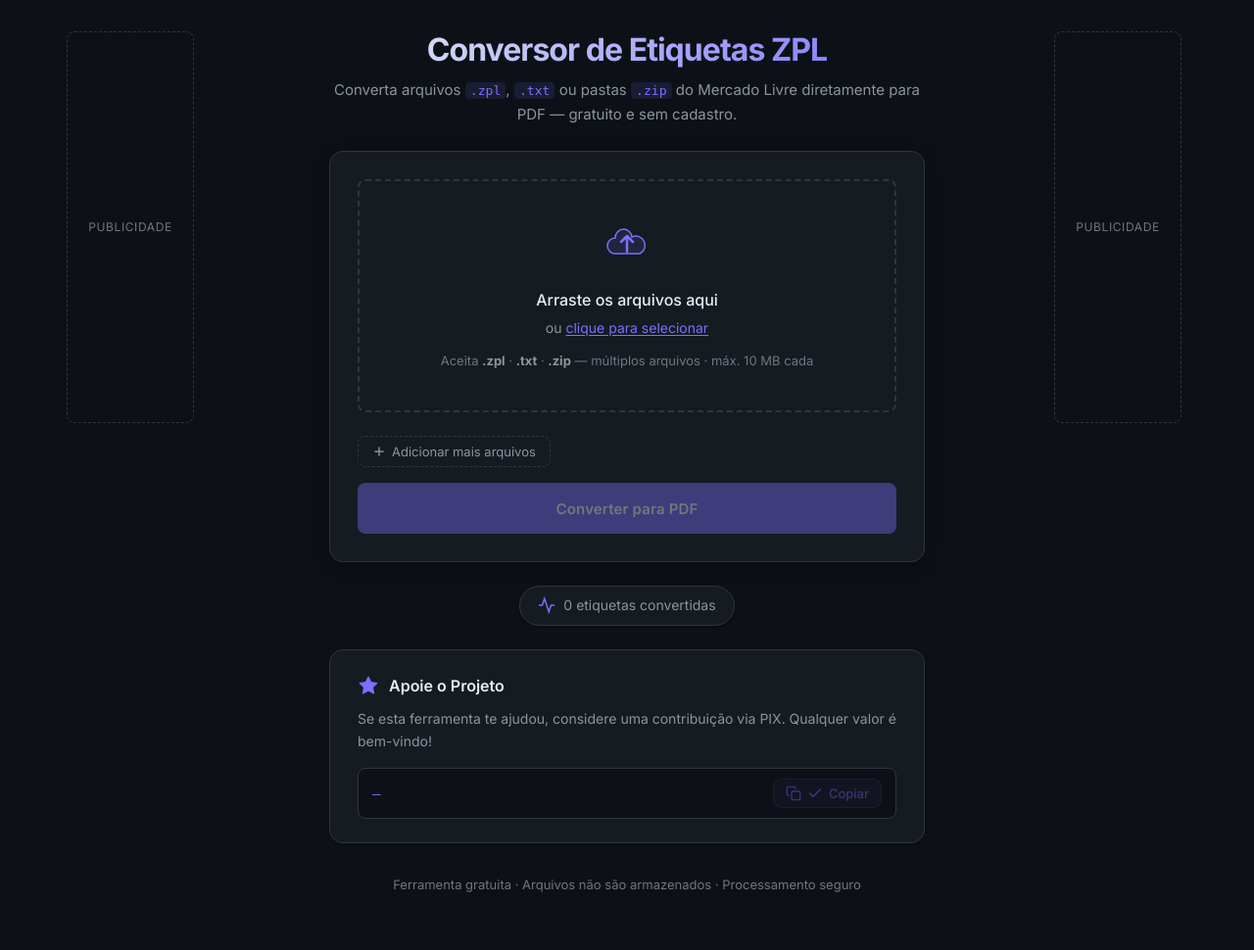
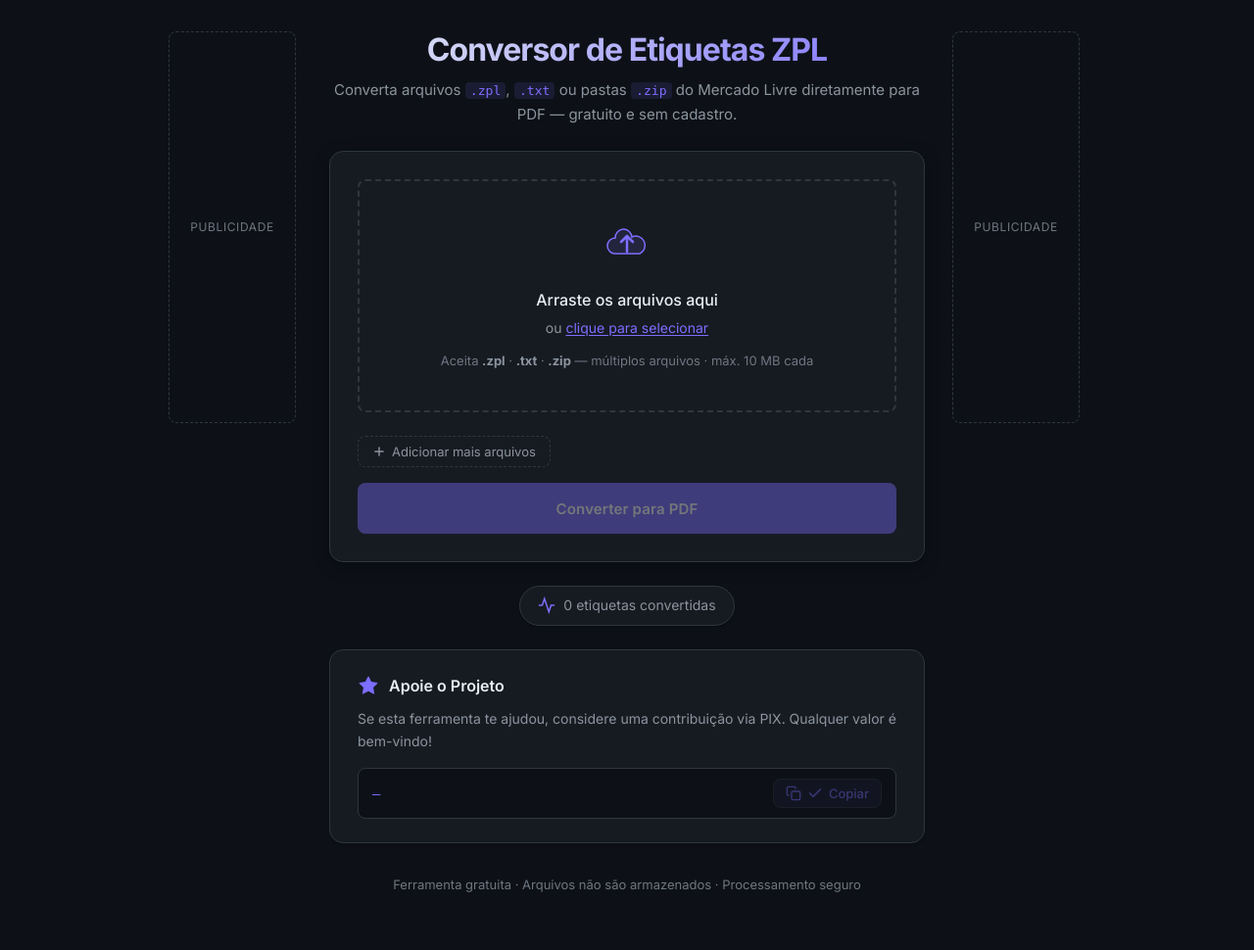
Before and after one commit to R0bzera/Convertemos.io, a Flask app: page / in a window 1280 px wide. Shown: the part 61-1031 px from the top of the page at 98% size. Run offline with Flask 3, Linux system fonts and the light colour scheme; data comes from the database, SQL or seed files in the repository; data that the repository does not hold is empty.

Commit message:
ajuste css

```diff
--- a/static/css/style.css
+++ b/static/css/style.css
@@ -115,9 +115,8 @@ button { cursor: pointer; font-family: inherit; }
 
 /* ── Page layout ── */
 .page-layout {
-  display: grid;
-  grid-template-columns: 160px 1fr 160px;
-  gap: 0;
+  display: flex;
+  justify-content: center;
   max-width: 1200px;
   margin: 0 auto;
   padding: 32px 16px;
@@ -130,6 +129,8 @@ button { cursor: pointer; font-family: inherit; }
   position: sticky;
   top: 76px;
   padding: 0 12px;
+  flex-shrink: 0;
+  width: 160px;
 }
 .ad-slot {
   width: 130px;
@@ -156,8 +157,8 @@ button { cursor: pointer; font-family: inherit; }
   gap: 24px;
   padding: 0 16px;
   max-width: 640px;
-  margin: 0 auto;
   width: 100%;
+  flex: 1;
 }
 
 /* ── Hero ── */
```
